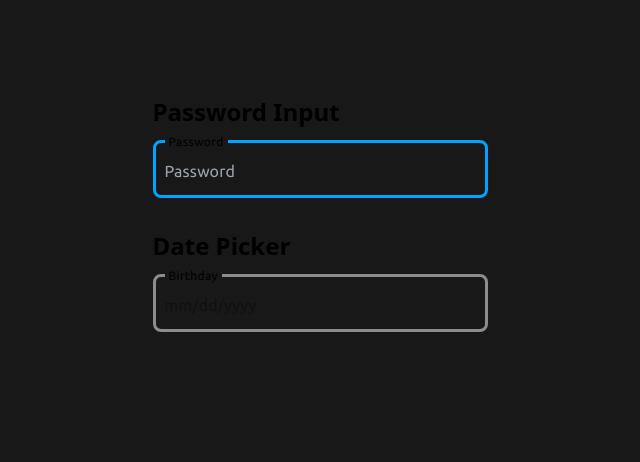
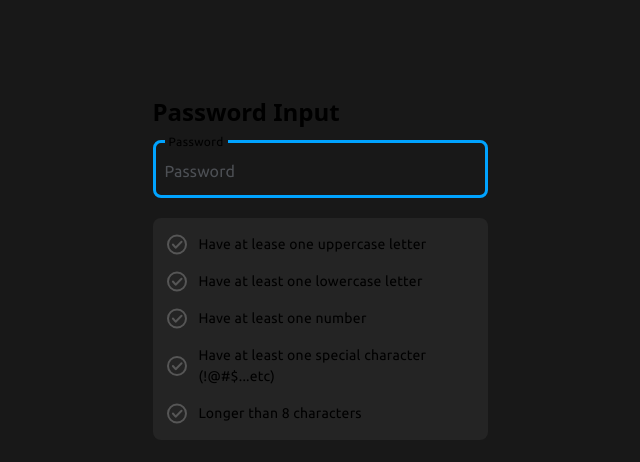
Before and after one commit to jlee-3/aha-exam, a Next.js app: page / in a window 1280 px wide. Both pictures are taken after a click on the button "Password". Shown: the top 462 px of the page, without its empty margins (320-960 px from the left). Built offline with nearby package versions, Linux system fonts and the light colour scheme.

Commit message:
feat(password): add validation

```diff
--- a/src/app/password-input.tsx
+++ b/src/app/password-input.tsx
@@ -1,7 +1,7 @@
-import { useState } from 'react';
+import { useState, useEffect } from 'react';
+import Image from 'next/image';
 
 export default function PasswordInput({ label }: { label: string }) {
-  const [showValidation, setShowValidation] = useState(false);
   const [isInputting, setIsInputting] = useState(false);
   const [passString, setPassString] = useState('');
   const [inputMask, setInputMask] = useState('');
@@ -32,20 +32,55 @@ export default function PasswordInput({ label }: { label: string }) {
     setKey(e.key);
   };
 
-  // console.log('passString: ', passString);
+  const validators: { [index: string]: string } = {
+    upperCase: 'Have at lease one uppercase letter',
+    lowerCase: 'Have at least one lowercase letter',
+    number: 'Have at least one number',
+    special: 'Have at least one special character (!@#$...etc)',
+    length: 'Longer than 8 characters',
+  };
+
+  const [testResults, updateTestResults] = useState<{
+    [index: string]: boolean;
+  }>(
+    Object.keys(validators).reduce((object, key) => {
+      return {
+        ...object,
+        [key]: false,
+      };
+    }, {})
+  );
+
+  useEffect(() => {
+    const validateInput = () => {
+      updateTestResults((testResults) => ({
+        ...testResults,
+        ...{ ['upperCase']: !!passString.match(/[A-Z]/) },
+        ...{ ['lowerCase']: !!passString.match(/[a-z]/) },
+        ...{ ['number']: !!passString.match(/[0-9]/) },
+        ...{ ['special']: !!passString.match(/[!@#$%^&*()~{}]/) },
+        ...{ ['length']: passString.length > 8 },
+      }));
+    };
+
+    validateInput();
+  }, [passString]);
+
+  const shouldSelectTick = (key: string) => {
+    return testResults[key] ? '/tick-select.svg' : '/tick-unselect.svg';
+  };
 
   return (
-    <div>
+    <div className="relative">
       <button
         className={`font-ubuntu relative w-[335px] outline outline-[3px] -outline-offset-[3px] rounded-lg text-left px-3 pt-[19px] pb-[15px] focus-within:outline-primary-main outline-greyscale-white-50
         ${!isInputting && 'hover:outline-greyscale-white'}`}
-        onClick={() => setShowValidation(true)}
       >
         <div className="absolute z-10 -top-[7.5px] text-xs font-normal tracking-[0.4px] leading-[18px] px-1 bg-greyscale-bg-dark">
           {label}
         </div>
         <input
-          className="font-normal text-base tracking-[0.15px] bg-transparent w-full focus:outline-none"
+          className="font-normal text-base tracking-[0.15px] bg-transparent w-full focus:outline-none placeholder:opacity-[0.4]"
           placeholder="Password"
           value={inputMask}
           onChange={handleInputChange}
@@ -54,7 +89,25 @@ export default function PasswordInput({ label }: { label: string }) {
           onBlur={() => setIsInputting(false)}
         />
       </button>
-      {showValidation && <></>}
+      {isInputting && (
+        <div className="flex flex-col absolute top-[78px] z-20 px-3 py-2 bg-greyscale-800 rounded-lg">
+          {Object.keys(validators).map((key) => {
+            return (
+              <div key={key} className="flex flex-row">
+                <Image
+                  src={shouldSelectTick(key)}
+                  alt="tick"
+                  width={24}
+                  height={24}
+                />
+                <div className=" py-2 pl-[10px] pr-4 font-ubuntu text-sm font-normal leading-[21px] tracking-[0.25px]">
+                  {validators[key]}
+                </div>
+              </div>
+            );
+          })}
+        </div>
+      )}
     </div>
   );
 }
--- a/tailwind.config.js
+++ b/tailwind.config.js
@@ -22,6 +22,7 @@ module.exports = {
       colors: {
         greyscale: {
           500: '#929292',
+          800: '#242424',
           white: '#FFF',
           'white-50': 'rgba(255, 255, 255, 0.50)',
           'bg-light': '#1B1B1B',
```
Also changed, not shown: public/tick-select.svg (added), public/tick-unselect.svg (added).
